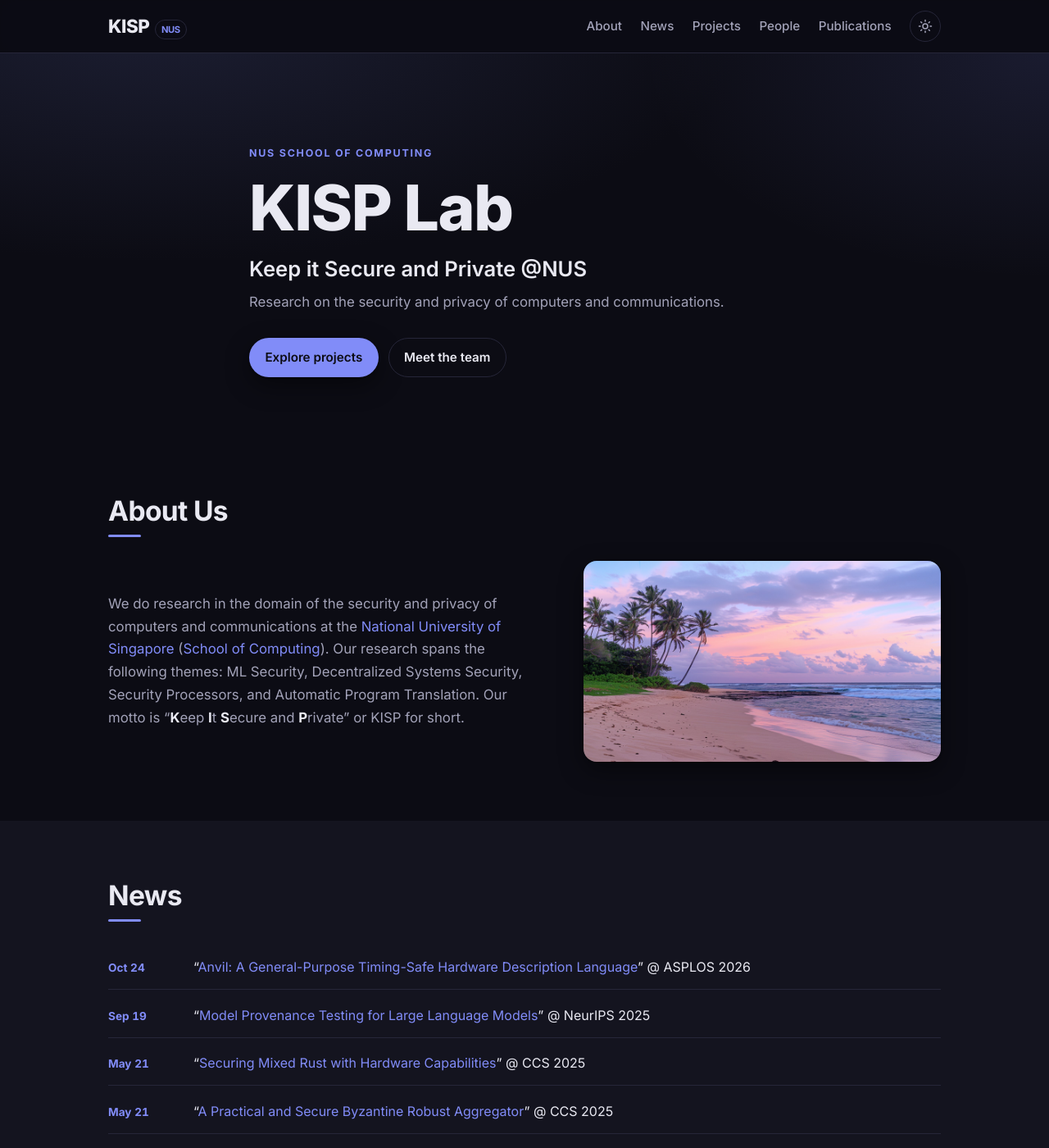
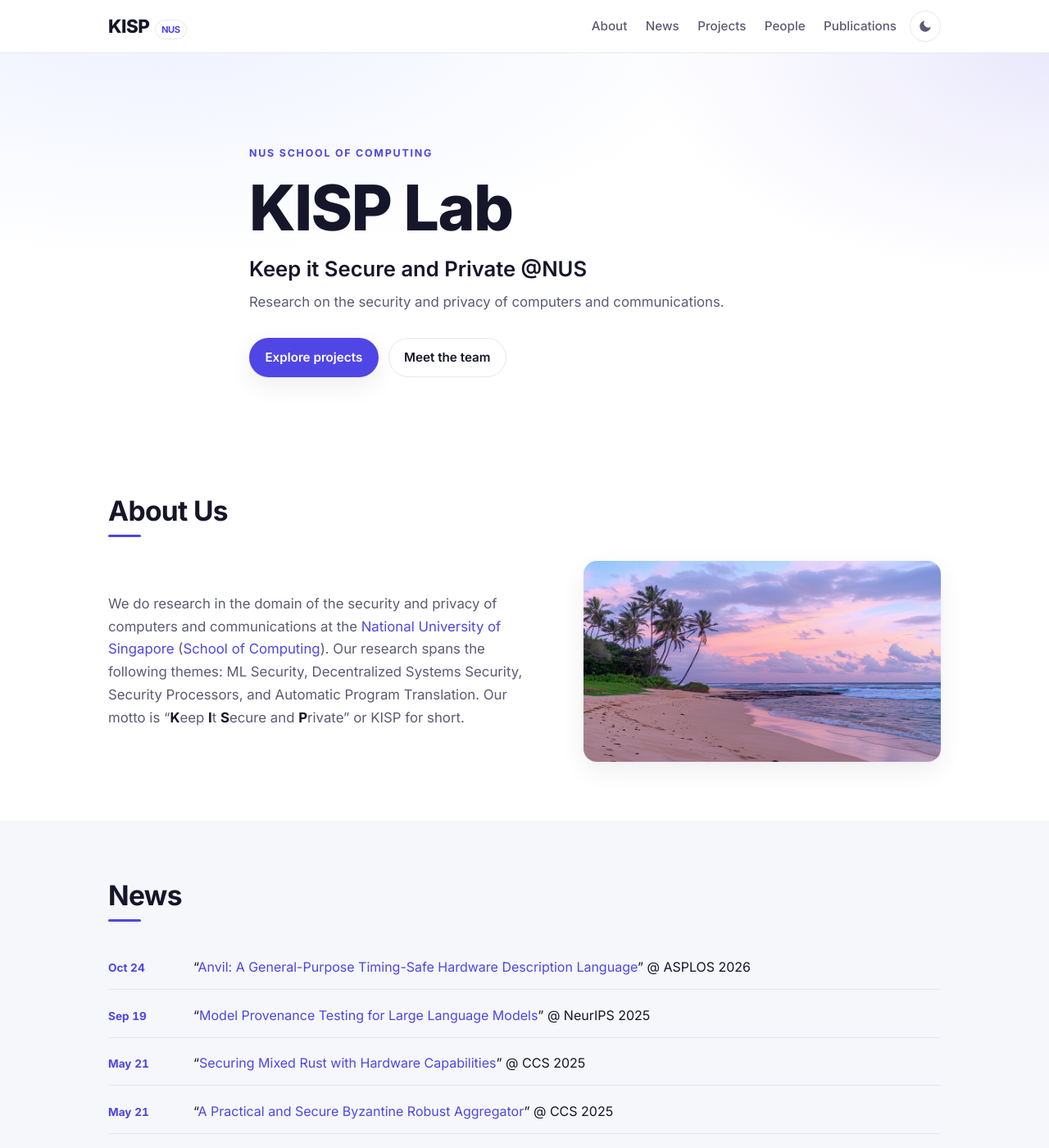
Before and after one commit to kisp-nus/kisp-nus.github.io, a Jekyll site: the page built from index_v2.md, in a window 1280 px wide and 1400 px high. Shown: the whole window at 82% size. Built offline with Jekyll 4.4.1, drawn with Linux system fonts in a browser that asks for light colours.

Commit message:
v2: scrollable nav on phones and default to light theme
- On <=640px, keep brand + toggle on the top row and drop the nav to its
  own row as a horizontally scrollable strip with the scrollbar hidden,
  so the links no longer wrap and break the header height. Flatten the
  header markup (drop .header-right) so brand/nav/toggle can reflow.
- Default the theme to light (users can still toggle to dark; the choice
  persists).

Co-Authored-By: Claude Opus 4.8 <noreply@anthropic.com>

```diff
--- a/_includes/v2/header.html
+++ b/_includes/v2/header.html
@@ -4,7 +4,6 @@
             <span class="brand-mark">KISP</span>
             <span class="brand-sub">NUS</span>
         </a>
-        <div class="header-right">
         <nav class="nav">
             <a href="#about">About</a>
             <a href="#news">News</a>
@@ -22,5 +21,4 @@
             </svg>
         </button>
     </div>
-    </div>
 </header>
--- a/_layouts/default_v2.html
+++ b/_layouts/default_v2.html
@@ -1,5 +1,5 @@
 <!DOCTYPE html>
-<html lang="en" data-theme="dark">
+<html lang="en" data-theme="light">
 
 {% include v2/head.html %}
 
--- a/assets/v2.css
+++ b/assets/v2.css
@@ -70,7 +70,7 @@ h1, h2, h3 { line-height: 1.15; letter-spacing: -0.02em; margin: 0; }
   -webkit-backdrop-filter: saturate(180%) blur(12px);
   border-bottom: 1px solid var(--border);
 }
-.header-inner { display: flex; align-items: center; justify-content: space-between; height: 4rem; gap: 1rem; }
+.header-inner { display: flex; align-items: center; height: 4rem; gap: 1rem; }
 .brand { display: inline-flex; align-items: baseline; gap: .4rem; font-weight: 800; letter-spacing: -0.03em; }
 .brand:hover { text-decoration: none; }
 .brand-mark { font-size: 1.4rem; color: var(--text); }
@@ -78,8 +78,7 @@ h1, h2, h3 { line-height: 1.15; letter-spacing: -0.02em; margin: 0; }
   font-size: .7rem; font-weight: 700; color: var(--accent);
   border: 1px solid var(--border); border-radius: 999px; padding: .1rem .45rem;
 }
-.header-right { display: flex; align-items: center; gap: clamp(.5rem, 2vw, 1.4rem); }
-.nav { display: flex; gap: clamp(.5rem, 2vw, 1.4rem); flex-wrap: wrap; }
+.nav { display: flex; align-items: center; gap: clamp(.5rem, 2vw, 1.4rem); margin-left: auto; }
 .nav a { color: var(--muted); font-weight: 500; font-size: .95rem; }
 .nav a:hover { color: var(--text); text-decoration: none; }
 
@@ -98,6 +97,21 @@ h1, h2, h3 { line-height: 1.15; letter-spacing: -0.02em; margin: 0; }
 .theme-toggle .icon-sun { display: none; }
 :root[data-theme="dark"] .theme-toggle .icon-sun { display: block; }
 :root[data-theme="dark"] .theme-toggle .icon-moon { display: none; }
+
+/* Narrow screens: keep brand + toggle on the top row, drop the nav to its
+   own row as a horizontally scrollable strip (scrollbar hidden). */
+@media (max-width: 640px) {
+  .header-inner { flex-wrap: wrap; height: auto; row-gap: .5rem; padding-block: .55rem; }
+  .brand { order: 1; }
+  .theme-toggle { order: 2; margin-left: auto; }
+  .nav {
+    order: 3; flex-basis: 100%; margin-left: 0;
+    flex-wrap: nowrap; overflow-x: auto; -webkit-overflow-scrolling: touch;
+    scrollbar-width: none;            /* Firefox */
+  }
+  .nav::-webkit-scrollbar { display: none; }  /* Chrome / Safari */
+  .nav a { white-space: nowrap; }
+}
 
 /* ----- hero ----- */
 .hero {
```
Lines whose indentation alone changed are shown as unchanged.
